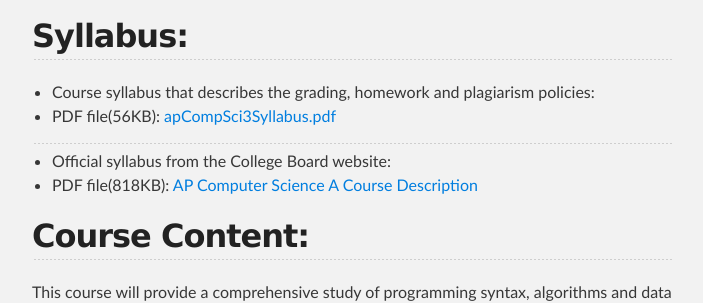
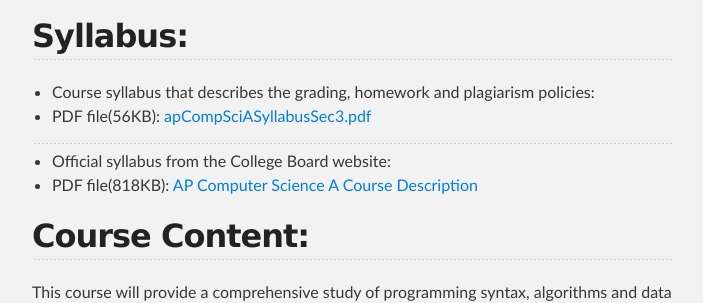
Before and after one commit to ynot1609/apcompsci3, a Jekyll site: the page built from index.md, in a window 1280 px wide. Shown: the part 894-1197 px from the top of the page, without its empty margins (288-991 px from the left). Built offline with Jekyll 4.4.1, drawn with Linux system fonts in a browser that asks for light colours.

Commit message:
Updated index.md

```diff
--- a/index.md
+++ b/index.md
@@ -28,7 +28,7 @@
 ## Syllabus:
 
 + Course syllabus that describes the grading, homework and plagiarism policies:
-+ PDF file(56KB): [apCompSci3Syllabus.pdf](/apcompsci3/assets/apCompSci3Syllabus.pdf)
++ PDF file(56KB): [apCompSciASyllabusSec3.pdf](/apcompsci3/assets/apCompSciASyllabusSec3.pdf)
 
 ---
 
```
